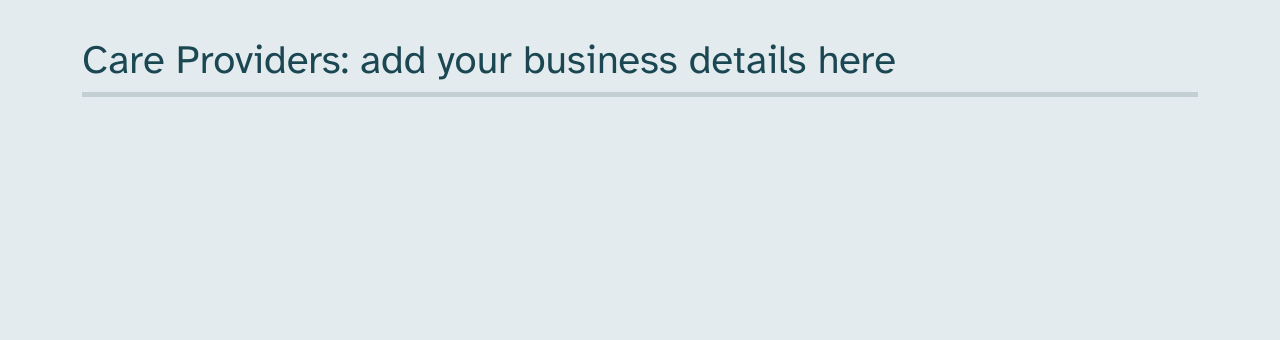
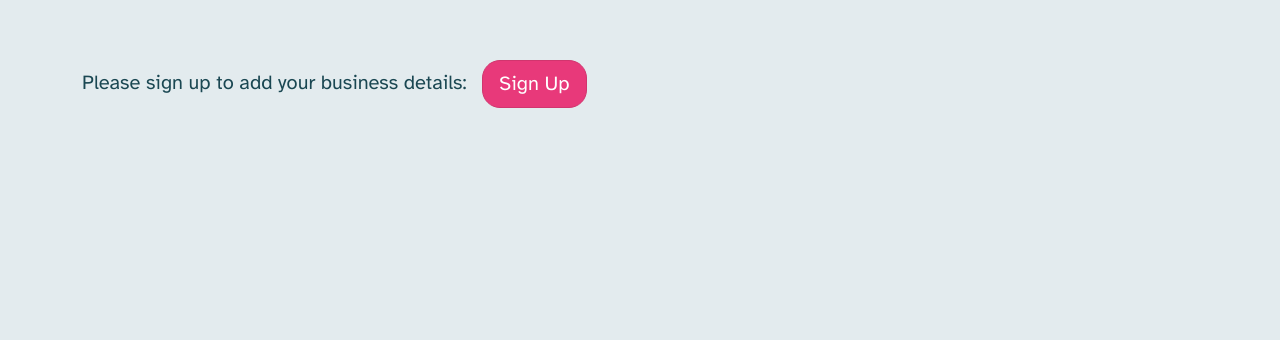
Before and after one commit to RozWelch/CareHub-Project4-2023, a Django app: page /addcareprovider/ in a window 1280 px wide. Shown: the part 107-447 px from the top of the page. Run offline with Django 3.2, Linux system fonts and the light colour scheme; some libraries are stand-ins or nearby versions; some web fonts are replaced.

Commit message:
Add text to top of Care Providers form

```diff
--- a/templates/careproviders_add_details.html
+++ b/templates/careproviders_add_details.html
@@ -5,8 +5,15 @@
 
 <div class="container">
     <br>
+    {% if user.is_authenticated %}
     <h1 class="page-title">Care Providers: add your business details here</h1>
     <hr class="line-break">
+    {% else %}
+    <div class="lead mt-4">
+        Please sign up to add your business details: <a class="signup-button btn btn-primary btn-lg"
+            href="{%  url 'account_signup' %}">Sign Up</a>
+    </div>
+    {% endif %}
     <br>
     <div class="row justify-content-center ">
         {% if user.is_authenticated %}
```
